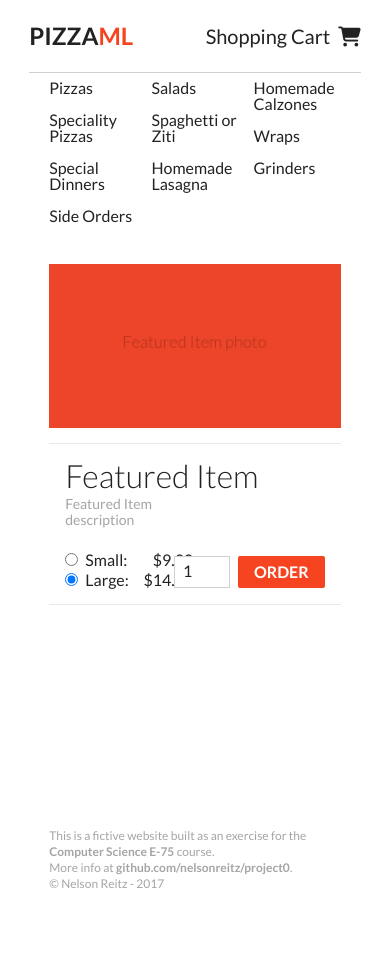
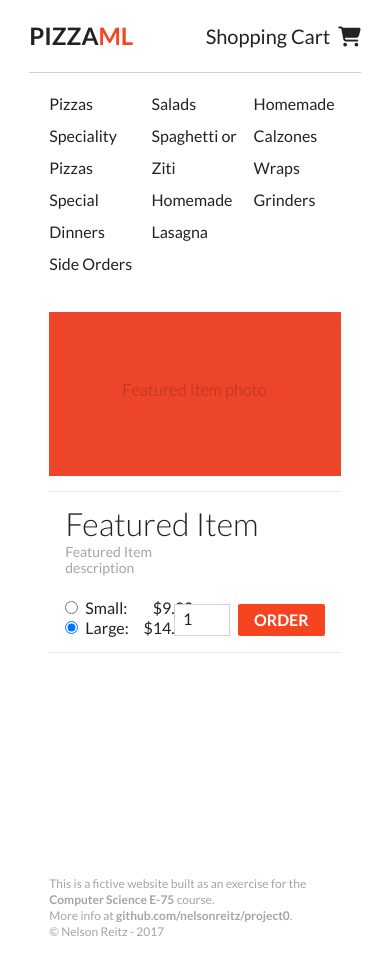
Before and after one commit to nelsonreitz/pizzaml, a PHP site: page / in a window 390 px wide. Before the commit the page ends 888 px from the top, so only its background shows below. Run offline with PHP 8.4, Linux system fonts and the light colour scheme; some libraries are stand-ins or nearby versions.

Commit message:
Tablet Menu Styling

```diff
--- a/public/css/style.css
+++ b/public/css/style.css
@@ -393,11 +393,11 @@ input.order-quantity {
     color: #a5a5a5;
 }
 
-/* Small screen */
-@media screen and (max-width: 880px) {
+/* Tablet */
+@media screen and (max-width: 932px) {
 
     body {
-        padding-top: 80px;
+        padding-top: 88px;
     }
 
     .container {
@@ -405,16 +405,21 @@ input.order-quantity {
     }
 
     .header {
-        margin-bottom: 10px;
+        margin-bottom: 16px;
     }
 
     .navigation {
         -moz-column-count: 3;
         -webkit-column-count: 3;
         column-count: 3;
-        margin-bottom: 40px;
+        margin-bottom: 32px;
         position: static;
         width: 100% !important;
+    }
+
+    .navigation li {
+        margin-bottom: 0;
+        line-height: 32px;
     }
 
     .content {
```
